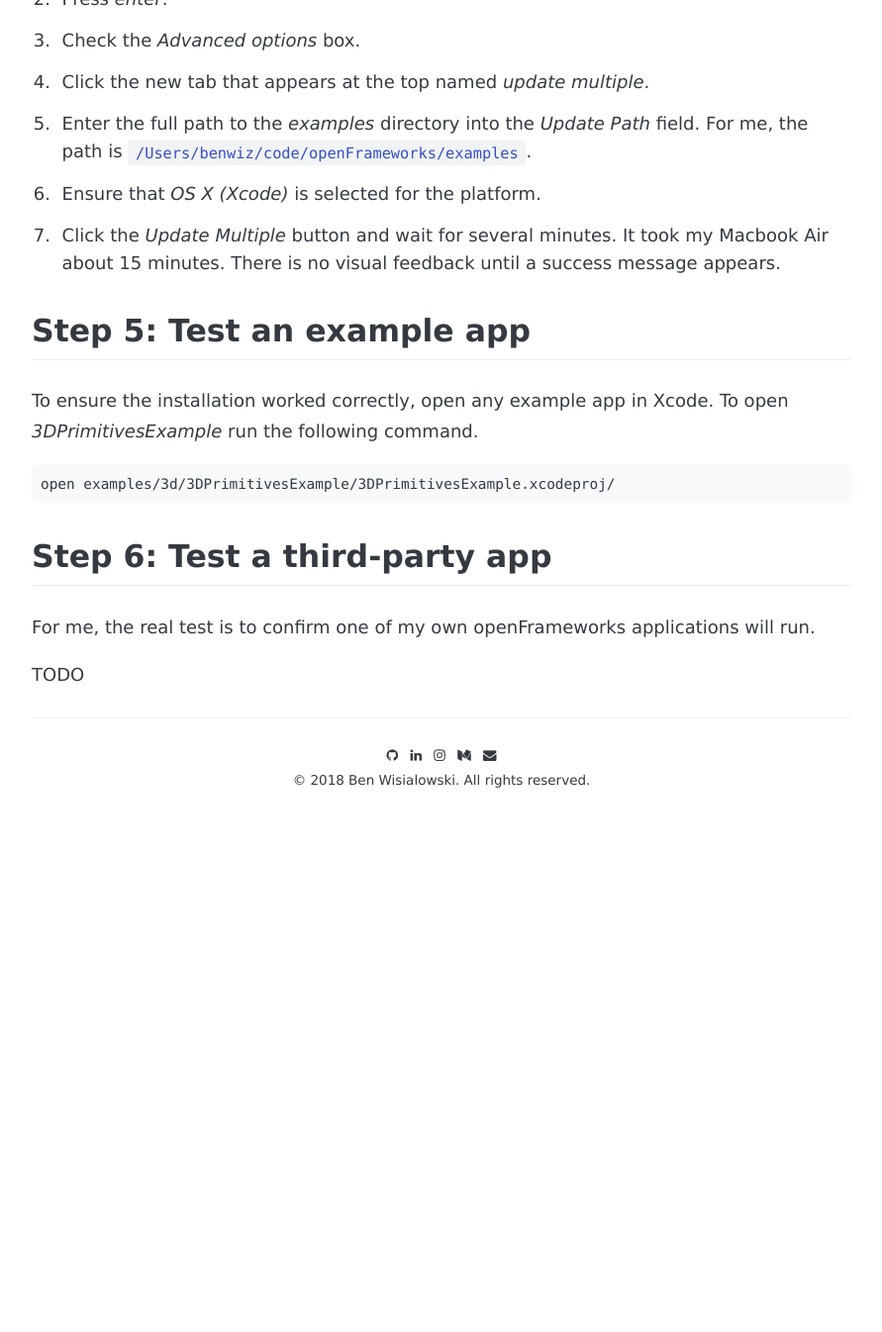
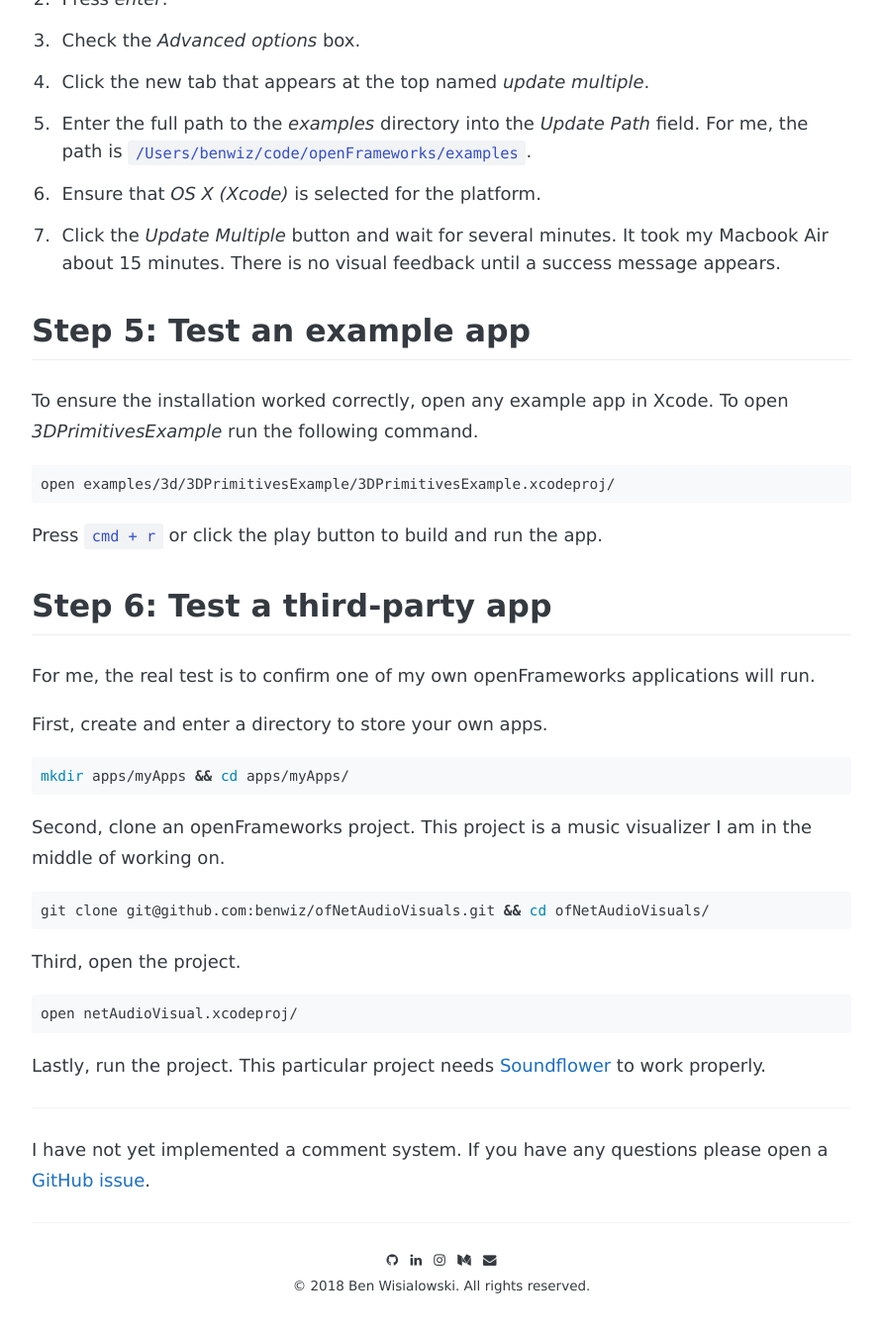
Before and after one commit to benwiz/blog, a Jekyll site: the page built from _posts/2018-12-21-how-to-install-openframeworks.md, in a window 1280 px wide and 1400 px high, scrolled down 2013 px. Shown: the top 1346 px of the window at 99% size, without its empty margins (194-1085 px from the left). Built offline with Jekyll 4.4.1, drawn with Linux system fonts in a browser that asks for light colours; some web fonts are replaced; before the commit the page ends 2903 px from its top, so only the background shows below that.

Commit message:
note about comments

````diff
--- /dev/null
+++ b/_includes/comments.html
@@ -0,0 +1,4 @@
+<div id="comments">
+  <hr>
+  <p>I have not yet implemented a comment system. If you have any questions please open a <a href="https://github.com/benwiz/blog/issues">GitHub issue</a>.</p>
+</div>
--- a/_layouts/post.html
+++ b/_layouts/post.html
@@ -25,3 +25,5 @@ show_ads: true
   {{ content }}
 
 </div>
+
+{% include comments.html %}
--- a/_posts/2018-12-21-how-to-install-openframeworks.md
+++ b/_posts/2018-12-21-how-to-install-openframeworks.md
@@ -87,8 +87,28 @@ To ensure the installation worked correctly, open any example app in Xcode. To o
 open examples/3d/3DPrimitivesExample/3DPrimitivesExample.xcodeproj/
 ```
 
+Press `cmd + r` or click the play button to build and run the app.
+
 ## Step 6: Test a third-party app
 
 For me, the real test is to confirm one of my own openFrameworks applications will run.
 
-TODO
+First, create and enter a directory to store your own apps.
+
+```sh
+mkdir apps/myApps && cd apps/myApps/
+```
+
+Second, clone an openFrameworks project. This project is a music visualizer I am in the middle of working on.
+
+```sh
+git clone git@github.com:benwiz/ofNetAudioVisuals.git && cd ofNetAudioVisuals/
+```
+
+Third, open the project.
+
+```sh
+open netAudioVisual.xcodeproj/
+```
+
+Lastly, run the project. This particular project needs [Soundflower](https://rogueamoeba.com/freebies/soundflower/) to work properly.
````
